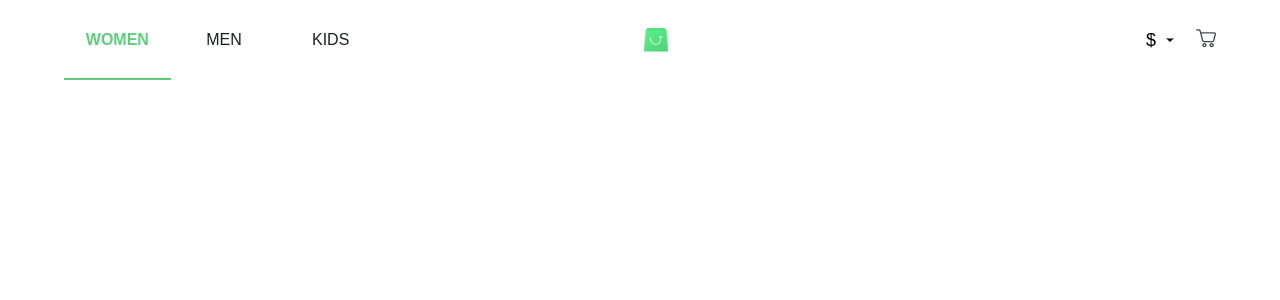
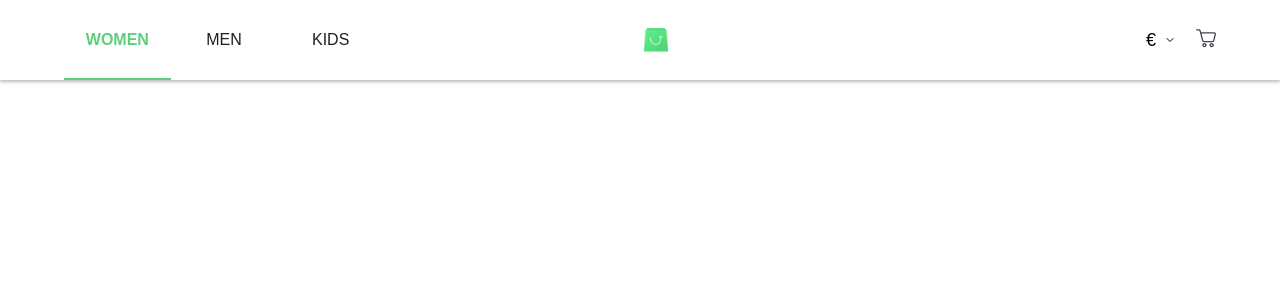
Before and after one commit to OmarAlSeddik/e-commerce-react-redux-graphql, a React (Create React App) app: page / in a window 1280 px wide. Shown: the top 300 px of the page. Built offline with nearby package versions, Linux system fonts and the light colour scheme.

Commit message:
Implemented Visual Currency Functionality

```diff
--- a/src/App.js
+++ b/src/App.js
@@ -20,6 +20,7 @@ const GlobalStyles = createGlobalStyle`${css`
   body {
     min-height: 100vh;
     background-color: #fff;
+    overflow: hidden;
   }
 `}`;
 
--- a/src/components/Header/Currency.js
+++ b/src/components/Header/Currency.js
@@ -1,11 +1,16 @@
+import { useState } from "react";
 import styled from "styled-components";
 
 const StyledCurrency = styled.button`
+  position: relative;
+
+  .currency-container {
     display: flex;
     align-items: center;
     gap: 0.625rem;
     background-color: #fff;
     cursor: pointer;
+  }
 
   .currency-icon {
     font-size: 1.125rem;
@@ -20,30 +25,110 @@ const StyledCurrency = styled.button`
   }
 
   .caret-down {
+    transform: rotate(0deg);
+  }
+
+  .caret-up {
     transform: rotate(180deg);
   }
 
-  .caret-up {
-    transform: rotate(0deg);
+  .currency-options {
+    position: absolute;
+    top: 100%;
+    left: 0%;
+    transform: translateX(-25%);
+    width: 7.125rem;
+    margin-top: 0.5rem;
+    display: none;
+    flex-direction: column;
+    box-shadow: 0 0.1rem 0.2rem #0004;
+    background-color: #fff;
+    transition: transform 0.2s;
+  }
+
+  .currency-options.show {
+    display: flex;
+  }
+
+  .currency-option {
+    font-size: 1.125rem;
+    font-weight: 500;
+    padding: 0.5rem 2.375rem 0.5rem 1.25rem;
+    cursor: pointer;
+  }
+
+  .currency-option.selected {
+    background-color: #0001;
   }
 `;
 
 const Currency = () => {
+  const [isShown, setIsShown] = useState(false);
+  const [optionSelected, setOptionSelected] = useState(2);
+
+  const handleCurrencyClick = () => {
+    setIsShown(!isShown);
+  };
+
+  const handleSelectionClick = (value) => {
+    setOptionSelected(value);
+  };
+
+  const displayedSymbol = () => {
+    if (optionSelected === 1) return "$";
+
+    if (optionSelected === 2) return "€";
+
+    if (optionSelected === 3) return "¥";
+  };
+
   return (
     <StyledCurrency>
-      <div className="currency-icon">$</div>
+      <div className="currency-container" onClick={handleCurrencyClick}>
+        <div className="currency-icon">{displayedSymbol()}</div>
         <svg
-        className="caret caret-down"
+          className={`caret ${isShown ? "caret-up" : "caret-down"}`}
+          width="8"
+          height="4"
           viewBox="0 0 8 4"
+          fill="none"
           xmlns="http://www.w3.org/2000/svg"
         >
           <path
-          d="M1 3.5L4 0.5L7 3.5"
+            d="M1 0.5L4 3.5L7 0.5"
             stroke="black"
             strokeLinecap="round"
             strokeLinejoin="round"
           />
         </svg>
+      </div>
+
+      <div className={`currency-options ${isShown ? "show" : ""}`}>
+        <div
+          onClick={() => handleSelectionClick(1)}
+          className={`currency-option ${
+            optionSelected === 1 ? "selected" : ""
+          }`}
+        >
+          $ USD
+        </div>
+        <div
+          onClick={() => handleSelectionClick(2)}
+          className={`currency-option ${
+            optionSelected === 2 ? "selected" : ""
+          }`}
+        >
+          € EUR
+        </div>
+        <div
+          onClick={() => handleSelectionClick(3)}
+          className={`currency-option ${
+            optionSelected === 3 ? "selected" : ""
+          }`}
+        >
+          ¥ JPY
+        </div>
+      </div>
     </StyledCurrency>
   );
 };
--- a/src/components/Header/index.js
+++ b/src/components/Header/index.js
@@ -12,6 +12,9 @@ const StyledHeader = styled.header`
   height: 5rem;
   width: 100%;
   padding: 0 5%;
+  box-shadow: 0 0.1rem 0.2rem #0004;
+  background-color: #fff;
+  z-index: 1;
 `;
 
 const Header = () => {
```
Lines whose indentation alone changed are shown as unchanged.
